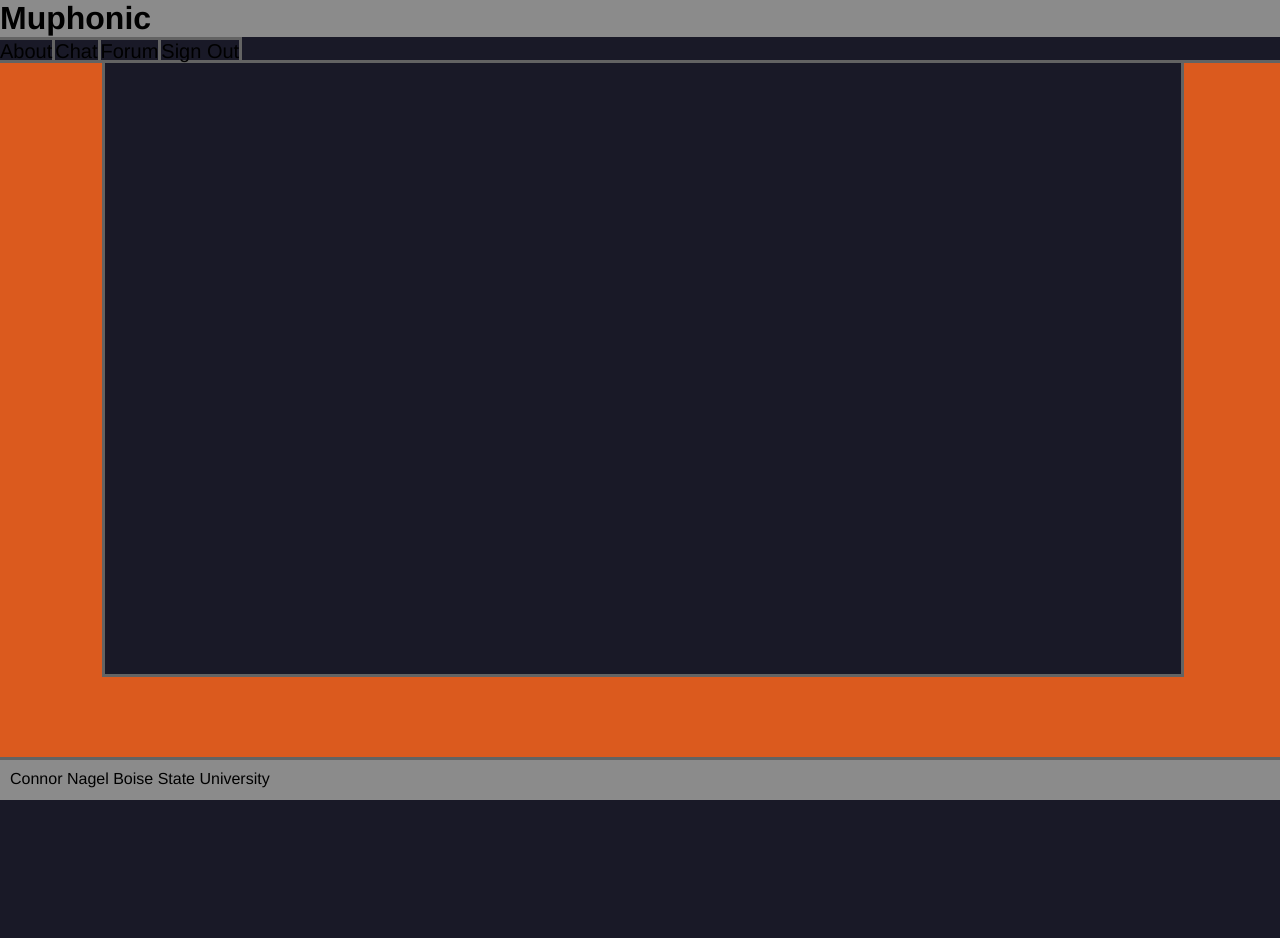
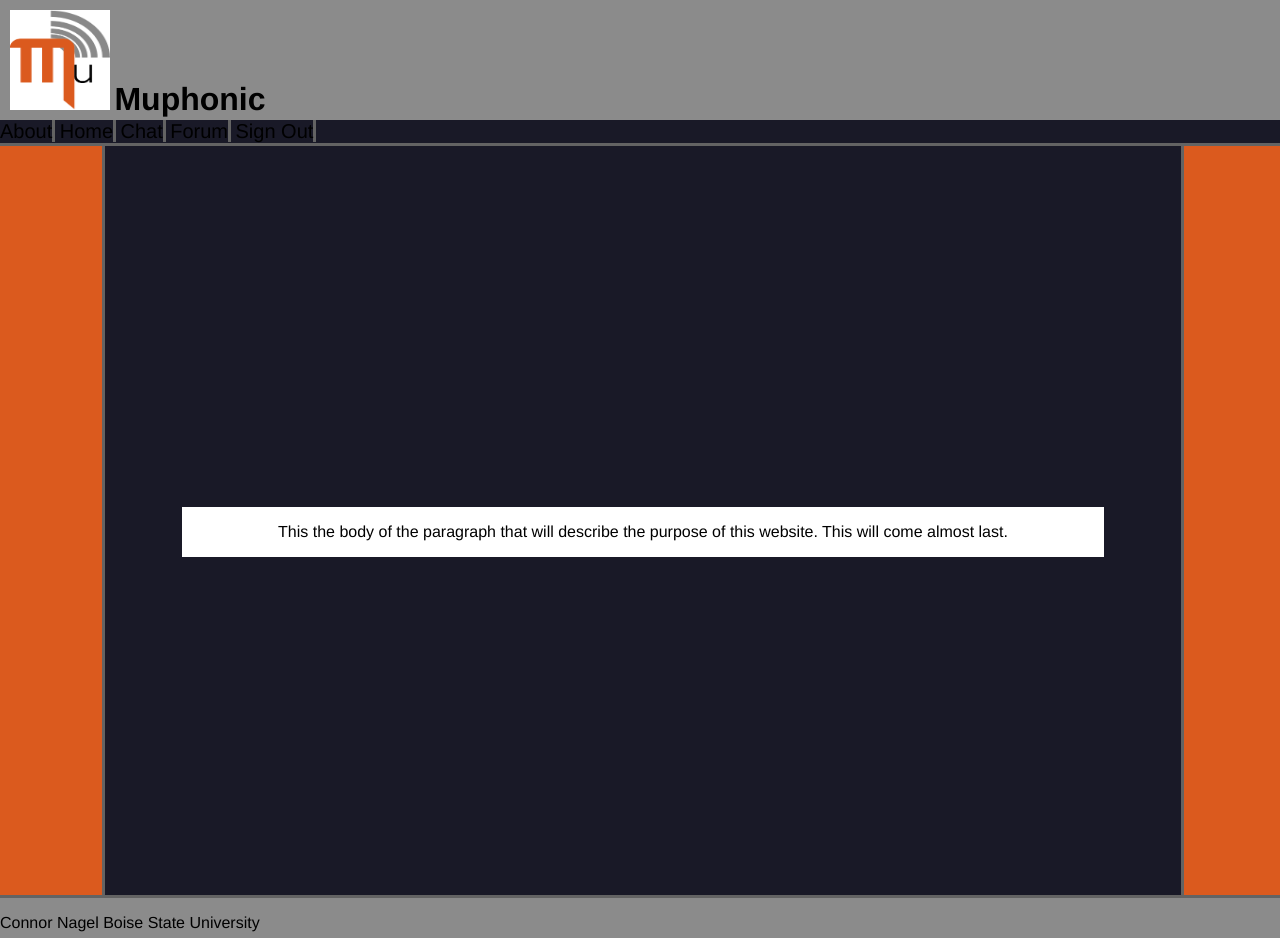
Before and after one commit to connornagel586/Muphonic, a PHP site: page /about.php in a window 1280 px wide. Before the commit the page ends 800 px from the top, so only its background shows below. Run offline with PHP 8.4, Linux system fonts and the light colour scheme.

Commit message:
Hw4 Push

```diff
--- a/about.php
+++ b/about.php
@@ -11,19 +11,23 @@
 		<link rel="stylesheet" type="text/css" href="style/main.css">
 	</head>
 	<header>
+		<img src="images/mu.png" id="icon">
 		<h1>Muphonic</h1>
 	</header>
 	<body>
 		<nav>
 			<ul>
 				<a href="about.php">About</a>
+				<a href="home_page.php">Home</a>
 				<a href="chat_main.php">Chat</a>
 				<a href="forum_main.php">Forum</a>
 				<a href="index.php">Sign Out</a>
 			</ul>
 		</nav>
 		<div class="main">
-
+				<div id="descriptBody">
+					<p>This the body of the paragraph that will describe the purpose of this website. This will come almost last.</p>
+				</div>
 		</div>
 	</body>
 	<footer>
--- a/chat_main.php
+++ b/chat_main.php
@@ -12,6 +12,7 @@
 	</head>
 	<header>
 		<img src="images/mu.png" id="icon">
+		<h1>Chat</h1>
 	</header>
 	<body>
 		<nav>
@@ -24,7 +25,10 @@
 			</ul>
 		</nav>
 		<div class="main">
-
+			<div class="user_body">
+				<div><p>Chat Rooms</p></div>
+				<div><p>Search/Filter</p></div>
+			</div>
 		</div>
 	</body>
 	<footer>
--- a/forum_main.php
+++ b/forum_main.php
@@ -12,6 +12,7 @@
 	</head>
 	<header>
 		<img src="images/mu.png" id="icon">
+		<h1>Forum</h1>
 	</header>
 	<body>
 		<nav>
@@ -24,7 +25,10 @@
 			</ul>
 		</nav>
 		<div class="main">
-
+			<div class="user_body">
+				<div><p>Forum Pages</p></div>
+				<div><p>Pinned Discussions</p></div>
+			</div>
 		</div>
 	</body>
 	<footer>
--- a/home_page.php
+++ b/home_page.php
@@ -12,6 +12,7 @@
 	</head>
 	<header>
 		<img src="images/mu.png" id="icon">
+		<h1>Home Page</h1>
 	</header>
 	<body>
 		<nav>
@@ -24,7 +25,10 @@
 			</ul>
 		</nav>
 		<div class="main">
-			<a href="">ASDQWEASD</a>
+			<div class="user_body">
+				<div><p>User Comments</p></div>
+				<div><p>User Favorites</p></div>
+			</div>
 		</div>
 	</body>
 	<footer>
--- a/index.php
+++ b/index.php
@@ -12,7 +12,8 @@
 		<link rel="stylesheet" type="text/css" href="style/index.css">
 	</head>
 	<header>
-		<h1>Muphonic</h1>
+		<img src="images/mu.png" id="icon">
+		<h1>Login Page</h1>
 	</header>
 	<body>
 		<nav>
--- a/style/main.css
+++ b/style/main.css
@@ -1,9 +1,6 @@
-*{
-	margin:0;
-	padding:0;
-}
 html, body {
 	height: 100%;
+	width:100%;
 	margin: 0px;
 	padding: 0px;
 	background-color: #db5a1e;
@@ -14,9 +11,10 @@
 	min-height: 100%;
 }
 .main{
+	display:block;
 	padding:2%;
 	background-color: #191927;
-	min-height: 70%;
+	min-height: 90%;
 	width: 80%;
 	margin-left: 8%;
 	border-style: outset;
@@ -24,35 +22,40 @@
 	border-bottom-style:inset;
 	border-top-style:none;
 	border-color: #636363;
+	align-content: center;
+	padding-bottom:40px;
+	overflow: auto;
 }
 
 footer{
-	position:absolute;
+	position:relative;
+	margin-top: -40px;
 	bottom:0;
 	border-top:outset;
 	width:100%;
-	height:20px;
-	padding: 10px;
+	height:40px;
+	clear:both;
 	background-color:#8b8b8b;
 	border-top-color: #636363;
+
 
 }
 nav a{
 	display: inline;
 	border-right: solid;
-	border-top: solid;
 	margin: 0px;
 	text-decoration: none;
-	float:left;
 	font-size: 20px;
 	border-color:#636363;
 	color:#000000;
+		position:relative;
 
 
 }
 nav ul{
 	margin: 0;
-	height:23px;
+	padding:0;
+
 }
 #icon{
 	height: 100px;
@@ -62,8 +65,32 @@
 	border-bottom: inset;
 	background-color:#191927;
 	border-bottom-color: #636363;
-	height:23px;
 }
 header{
 	background-color: #8b8b8b;
+	height:100px;
+	padding:10px;
+
 }
+header h1{
+	display: inline;
+}
+
+#descriptBody{
+	display:inline-block;
+	min-height: 100%;
+	width: 90%;
+	margin-left:5%;
+	align-content:center;
+	background-color:white;
+	text-align:center;
+}
+.user_body{
+	display:block;
+	min-height: 100%;
+	width: 90%;
+	margin-left:5%;
+	align-content:center;
+	background-color:white;
+	text-align:center;
+}
```
